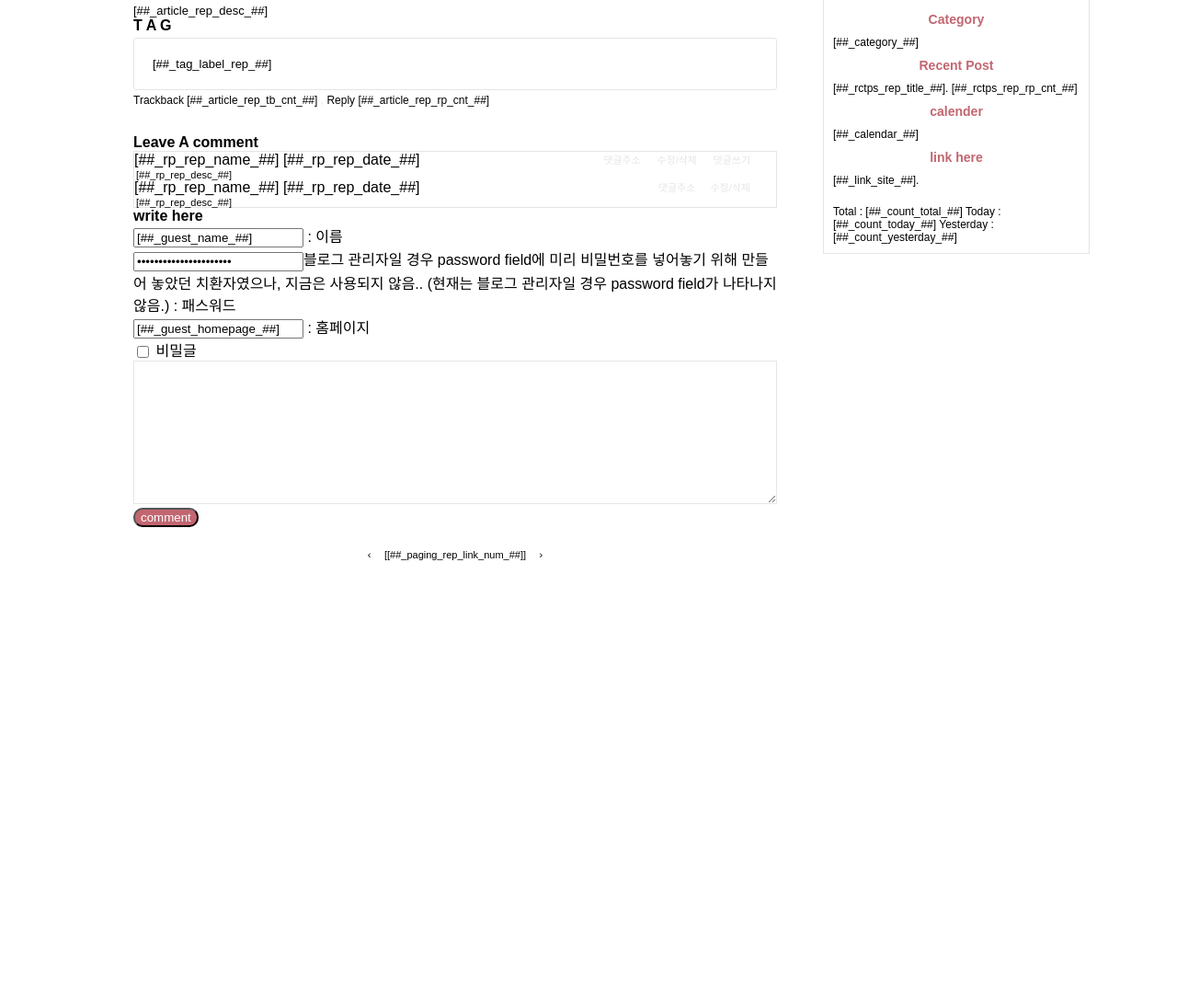
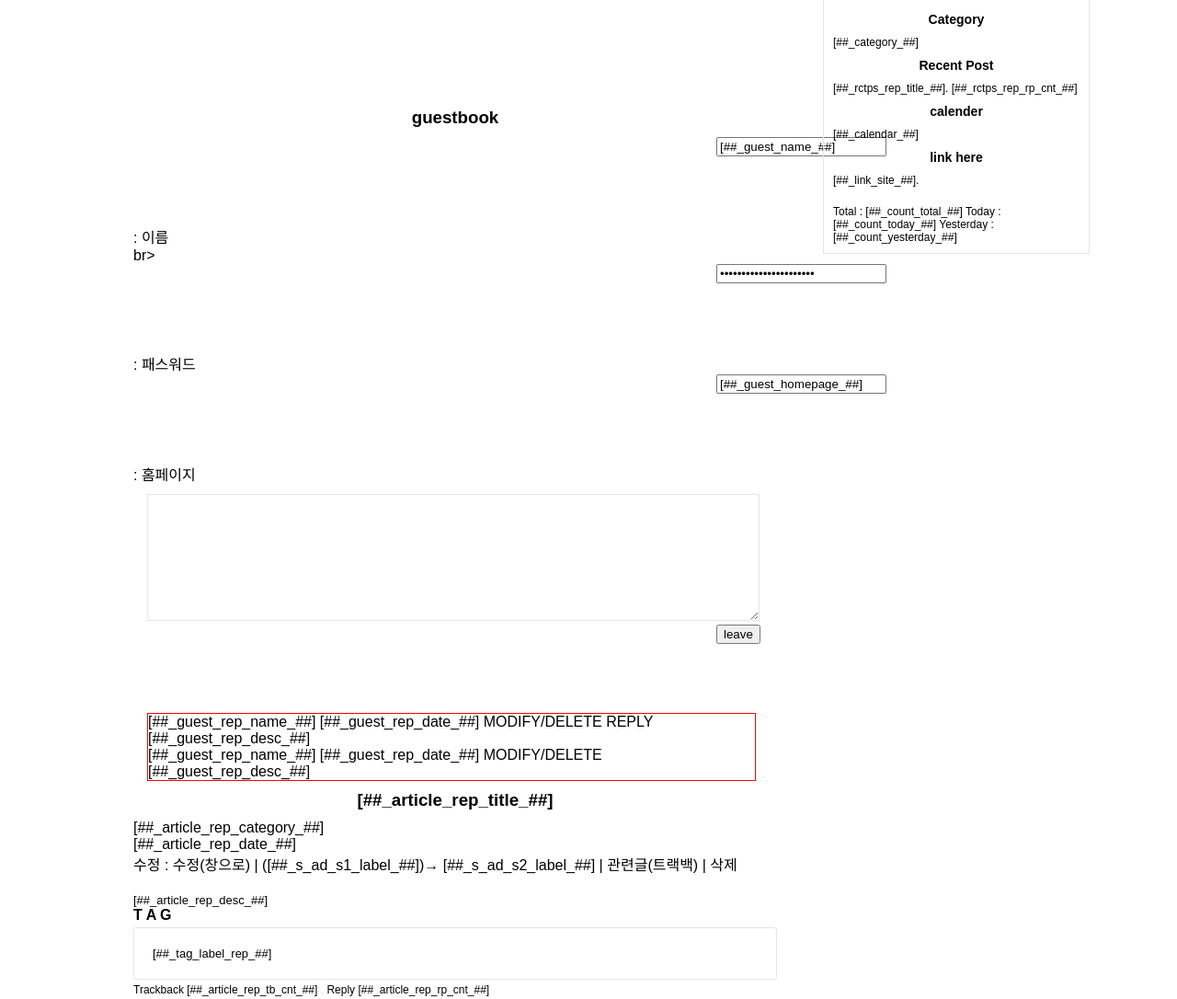
Before and after one commit to chungwoohee/maria, a plain HTML site: page maria/deusetfilia/index.html in a window 1280 px wide. Shown: the part 273-1359 px from the top of the page at 92% size. Before the commit the page ends 904 px from the top, so only its background shows below. Drawn offline with Linux system fonts and the light colour scheme; files whose address does not match are found by name.

Commit message:
middle0215

```diff
--- a/maria/deusetfilia/index.html
+++ b/maria/deusetfilia/index.html
@@ -1,13 +1,16 @@
 <!DOCTYPE html>
 <html lang="en">
 <head>
+    <meta name="robots" content="index,follow">
     <meta charset="UTF-8">
+    <meta name="description" content="[##_desc_##]">
     <meta name="viewport" content="width=device-width, initial-scale=1.0">
+    <meta name="keywords" content="가톨릭, 천주교, 하느님, 아멘, 성부, 성자, 성령, 마리아, 예수, deus et filia, deus, filia, In nomine Patris et filii et spritus santi, patris, filii, spritus santi, deusetfilia">
+    <meta name="google-site-verification" content="UTnZvx45x8LMeVJ9JYK-3smwrepaB0G-lqafExHJWqE" />
     <meta http-equiv="X-UA-Compatible" content="ie=edge">
     <!--타이틀-->
     <title>[##_title_##] :: [##_page_title_##]</title>
     <link rel="stylesheet" href="./style.css" />
-
     <link rel="alternate" type="application/rss+xml" title="[##_title_##]" href="[##_rss_url_##]" />
 
 </head>
@@ -30,11 +33,79 @@
                 <!--    <div class="searchList">11. 검색 결s과 리스트</div>
                 <div class="searchRplist">12. 검색 결과 댓글 리스트</div>
                 <div class="locallog">13. 위치 로그</div>
-                <div class="taglog">14. 태그 클라우드</div>
-                <div class="guestbook">15. 방명록
-                <div class="guestWrite">15-1. 방명록 글쓰기</div>
-                <div class="guestList">15-2. 방명록 리스트</div>
-            </div><!-- guestbook close
+                <div class="taglog">14. 태그 클라우드</div>-->
+                <!--방명록-->
+                <s_guest>
+                    <div class="guestbook">
+                        <h3>guestbook</h3>
+                        <!--<div class="guestWrite">Write</div>-->
+                        <!--<div class="guestList">List</div>-->
+                    </div>
+
+
+                <!--방명록 글쓰기-->
+                <s_guest_input_form>
+                <div class="guestWrite">
+                <s_guest_member>
+                <s_guest_form>
+                <p>
+                <input type="text" name="[##_guest_input_name_##]" value="[##_guest_name_##]" /> <label for="name"> : 이름 </label>
+                </p>
+                <p>br> <input type="password" maxlength="8" name="[##_guest_input_password_##]" value="[##_guest_password_##]" /> <label for="password"> : 패스워드 </label>
+                </p>
+                <p>
+                <input type="text" name="[##_guest_input_homepage_##]" value="[##_guest_homepage_##]" /> <label for="homepage"> : 홈페이지 </label>
+                </p>
+                </s_guest_form>
+                </s_guest_member>
+                <p>
+                <textarea name="[##_guest_textarea_body_##]" cols="50" rows="6"></textarea>
+                </p>
+                <p>
+                <input type="submit" value="leave" onclick="[##_guest_onclick_submit_##]"/>
+                </p>
+                </div>
+                </s_guest_input_form>
+
+                <!--방명록리스트-->
+                <s_guest_container>
+                    <div class="guestList">
+                        <ol>
+                            <s_guest_rep>
+                                <li id='[##_guest_rep_id_##]'>
+                                    <div class="[##_guest_rep_class_##]">
+                                        <span class="name">[##_guest_rep_name_##]</span>
+                                        <span class="date"> [##_guest_rep_date_##]</span>
+                                        <span class="control">
+                                            <a href="#" onclick="[##_guest_rep_onclick_delete_##]">MODIFY/DELETE</a>
+                                            <a href="#" onclick="[##_guest_rep_onclick_reply_##]">REPLY</a>
+                                        </span>
+                                        <p>[##_guest_rep_desc_##]</p>
+                                    </div>
+                                    <s_guest_reply_container>
+                                        <ul>
+                                            <s_guest_reply_rep>
+                                                <li id='[##_guest_rep_id_##]'>
+                                                    <div class="[##_guest_rep_class_##]">
+                                                        <span class="name">[##_guest_rep_name_##]</span>
+                                                        <span class="date"> [##_guest_rep_date_##]</span>
+                                                        <span class="control">
+                                                            <a href="#" onclick="[##_guest_rep_onclick_delete_##]">
+                                                                MODIFY/DELETE </a>
+                                                            </span>
+                                                            <p>[##_guest_rep_desc_##]</p>
+                                                        </div>
+                                                    </li>
+                                                </s_guest_reply_rep>
+                                            </ul>
+                                        </s_guest_reply_container>
+                                    </li>
+                                </s_guest_rep>
+                            </ol>
+                        </div>
+                    </s_guest_container>
+            </s_guest>
+            <!--
             <div class="entryNotice">16. 공지사항 글</div>
             <div class="entryProtected">17. 보호 글</div>-->
             <s_article_rep>
--- a/maria/deusetfilia/style.less
+++ b/maria/deusetfilia/style.less
@@ -27,7 +27,6 @@
     h3 {
         padding-bottom: 10px;
         padding-top: 10px;
-        color: @color-main;
         text-align: center;
     }
 
@@ -76,7 +75,50 @@
         #content{
             width:@layoutwidth;
             float:left;
-          }
+
+            .guestbook h3{
+                transition:1000ms;
+                display: block;
+                margin-top: 225px;
+
+            &:hover{
+                //margin-left:70px;
+
+                transform:scale(1.2);
+                color: @color-main;
+                }
+            }
+
+            .guestWrite{
+                p textarea{
+                    width: 660px;
+                    height: 132px;
+                    margin-left: 15px;
+                    margin-top: 10px;
+                    border: 1px #e5e5e5 solid;
+                    //margin-bottom: 69px;
+                }
+                input{
+                    margin-left: 634px;
+                    margin-bottom: 75px;
+                }
+
+            } //guestWrite close
+
+            .guestList {
+                    border: 1px #F00 solid;
+                    width: 660px;
+                    margin-left: 15px;
+
+
+
+
+
+
+                } //guestList close
+
+
+          } //content close
         .entry{
 
             .titleWrap{
```
Also changed, not shown: maria/CSS/backgroundfix.html (added, +46 -0 lines), maria/CSS/mediaquary.html (added, +45 -0 lines), maria/deusetfilia/style.css.
